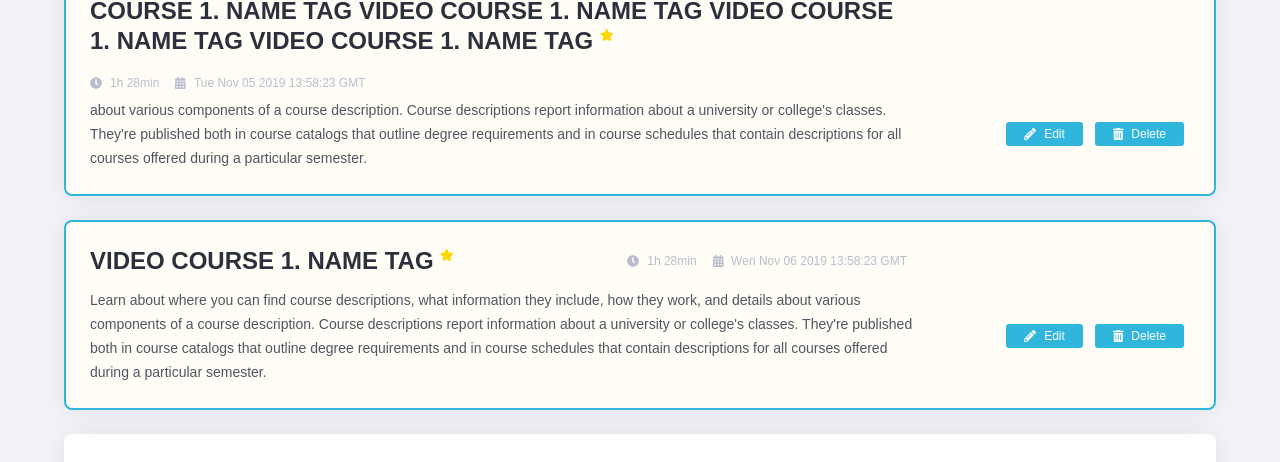
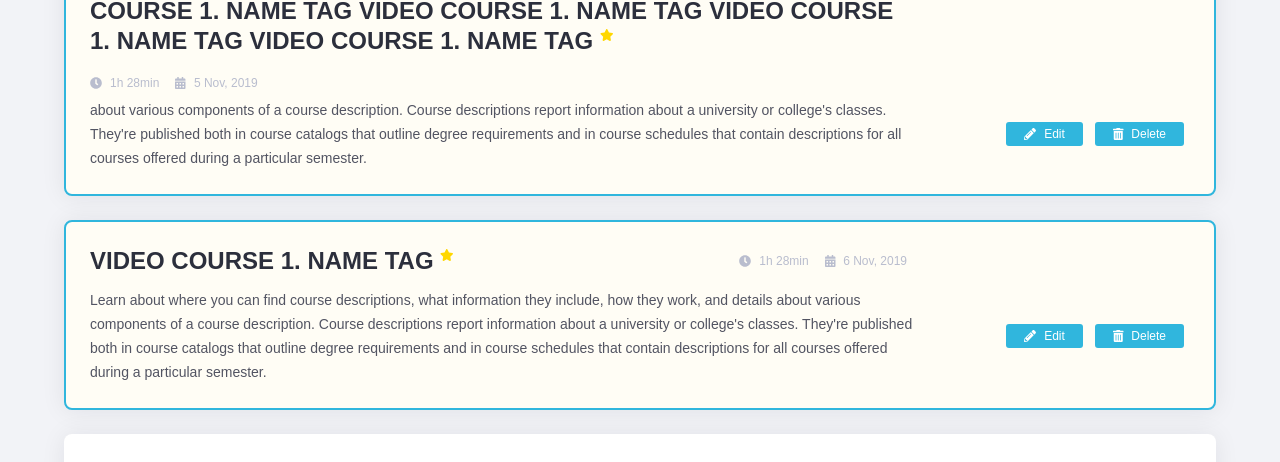
Before and after one commit to NataliaKirishun/AngularMentoring, an Angular app in the folder client/: page /course in a window 1280 px wide. Shown: the part 332-794 px from the top of the page. Built offline with nearby package versions, Linux system fonts and the light colour scheme.

Commit message:
Task-4 Use built-in date pipe for course date

```diff
--- a/client/src/app/course/components/course-item/course-item.component.html
+++ b/client/src/app/course/components/course-item/course-item.component.html
@@ -7,7 +7,7 @@
       <fa-icon class="course-item__icon" [icon]="faClock"></fa-icon>
       <span class="course-item__duration">{{courseItem.duration | duration}}</span>
       <fa-icon class="course-item__icon" [icon]="faCalendarAlt"></fa-icon>
-      <span class="course-item__date">{{courseItem.date}}</span>
+      <span class="course-item__date">{{courseItem.date | date:'d MMM, y' }}</span>
     </div>
   </div>
   <div class="course-item__content">
```
